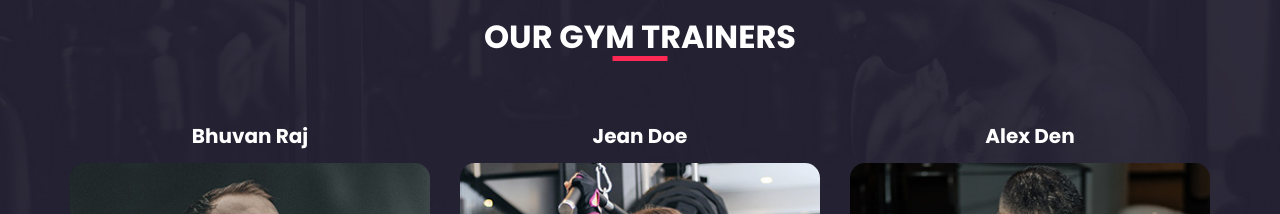
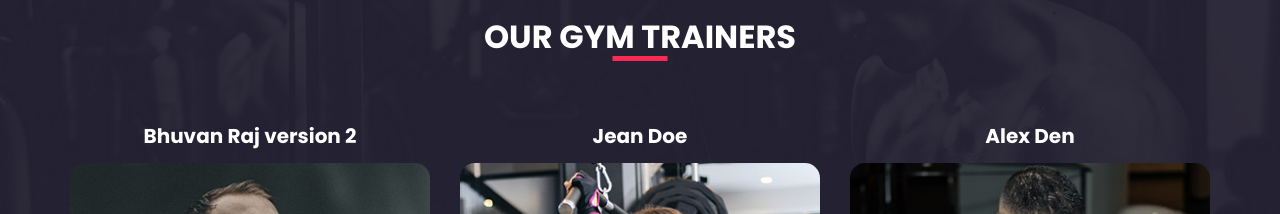
Before and after one commit to sanjay-sk-99/sample1, a plain HTML site: page index.html in a window 1280 px wide. Shown: the part 1960-2174 px from the top of the page. Drawn offline with nearby package versions, Linux system fonts and the light colour scheme.

Commit message:
update version 2.html
second time  commit

```diff
--- a/index.html
+++ b/index.html
@@ -346,7 +346,7 @@
           <div class="box">
             <div class="name">
               <h5>
-                Bhuvan Raj
+                Bhuvan Raj version 2
               </h5>
             </div>
             <div class="img-box">
```
